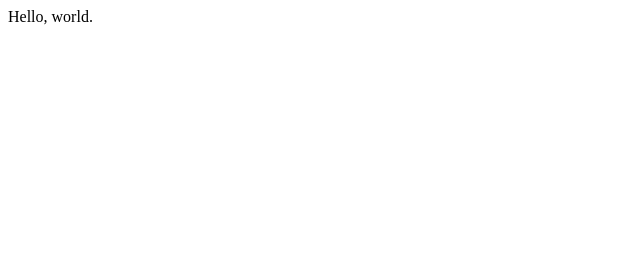
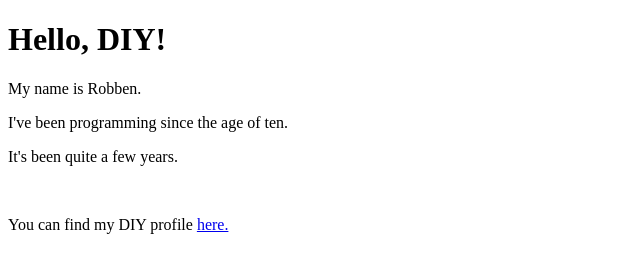
Before and after one commit to robbendiy/diy-site, a plain HTML site: page index.html in a window 1280 px wide. Shown: the whole page, without its empty margins (0-640 px from the left). Drawn offline with Linux system fonts and the light colour scheme.

Commit message:
add diy site

```diff
--- a/index.html
+++ b/index.html
@@ -2,6 +2,12 @@
 <html>
   <head><link type="text/css" rel="stylesheet" href="stylesheets/style.css" /><title>robben</title></head>
   <body>
-    Hello, world.
+    <h1>Hello, DIY!</h1>
+    <p>My name is Robben.</p>
+    <p>I've been programming since the age of <span>ten.</span></p>
+    <p>It's been quite a few years.</p>
+    <img id="avatar"></img>
+    <br />
+    <p id="close">You can find my DIY profile <span><a href="https://diy.org/robben">here.</a></span></p>
   </body>
 </html>
```
